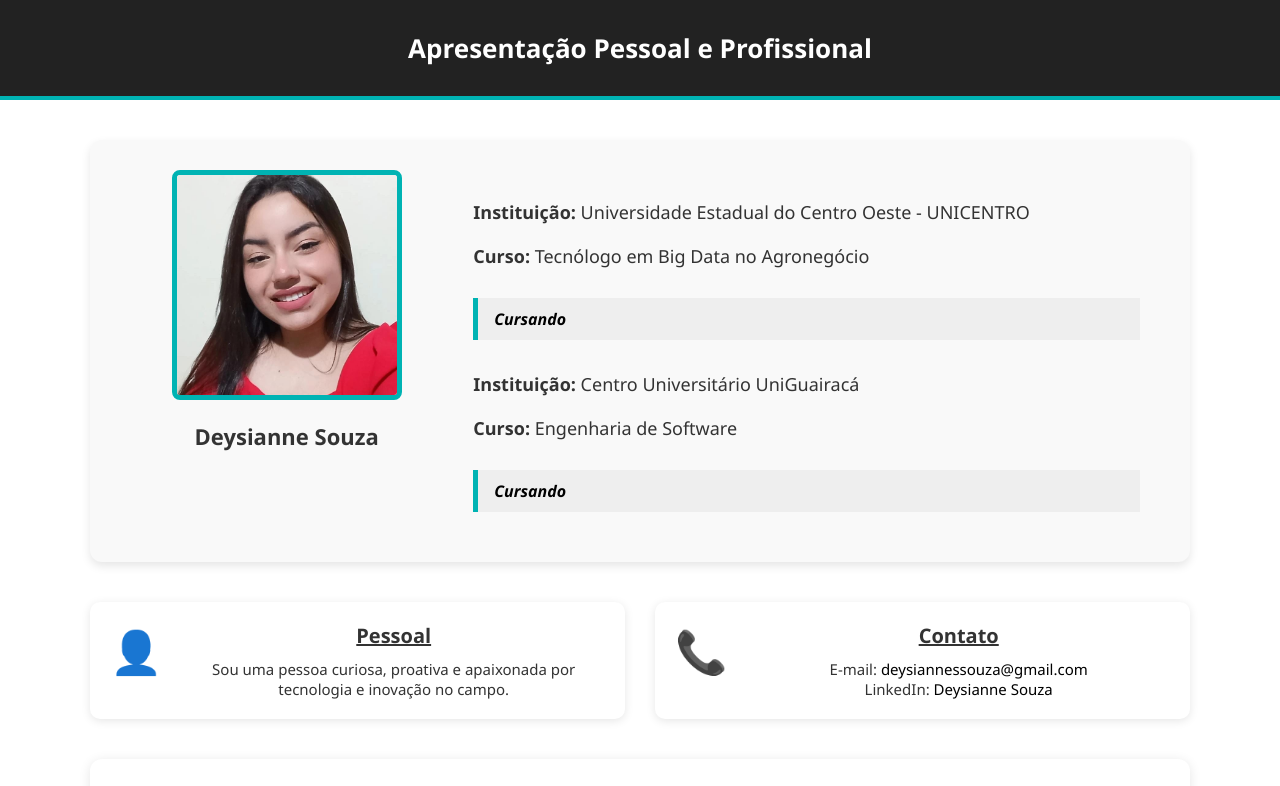
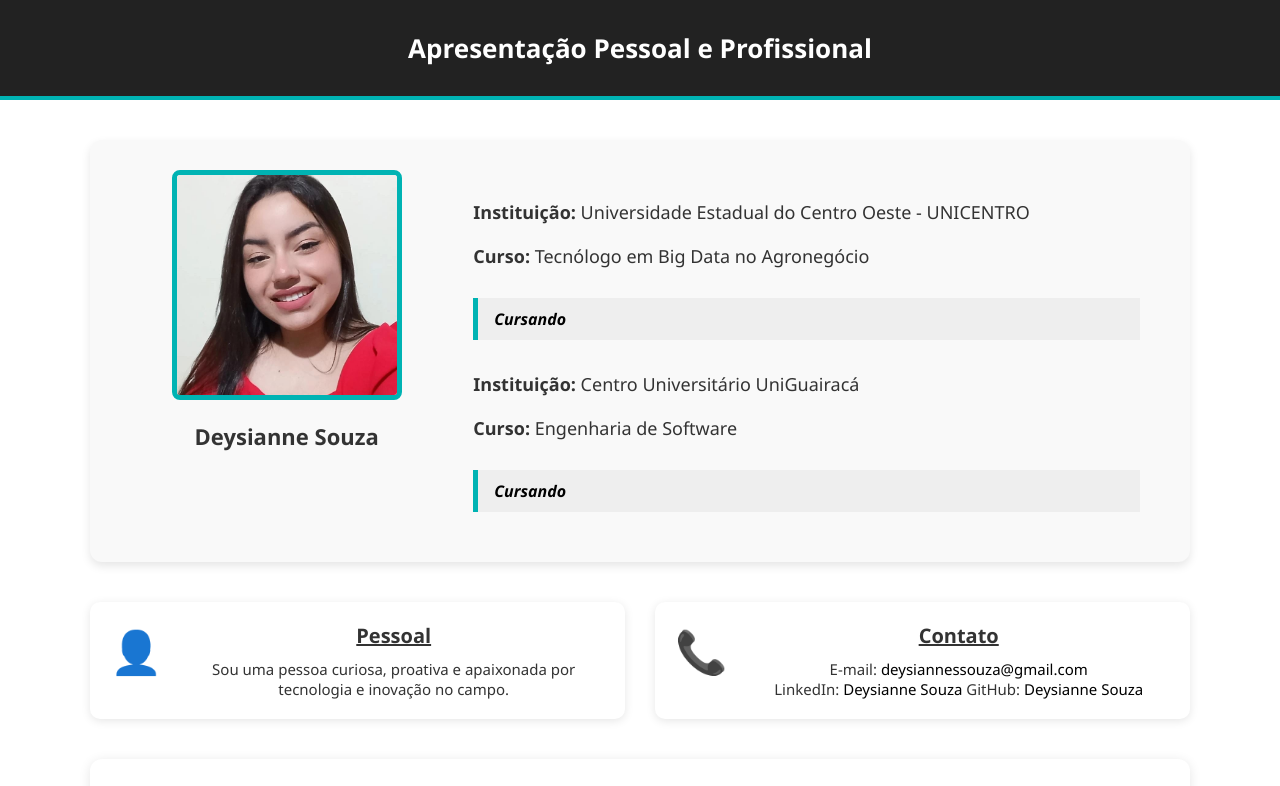
Before and after one commit to 02deysianne/02deysianne.github.io, a plain HTML site: page index.html in a window 1280 px wide. Shown: the top 786 px of the page. Drawn offline with Linux system fonts and the light colour scheme.

Commit message:
Update index.html

```diff
--- a/index.html
+++ b/index.html
@@ -48,7 +48,8 @@
           <h3>Contato</h3>
           <p>
             E-mail: <a href="mailto:deysiannessouza@gmail.com">deysiannessouza@gmail.com</a><br>
-            LinkedIn: <a href="https://www.linkedin.com/in/deysianne-souza-91808b31a/" target="_blank">Deysianne Souza</a>
+            LinkedIn: <a href="https://www.linkedin.com/in/deysianne-souza-91808b31a/"> Deysianne Souza</a>
+            GitHub: <a href="https://github.com/02deysianne"> Deysianne Souza</a>
           </p>
         </div>
       </div>
```
